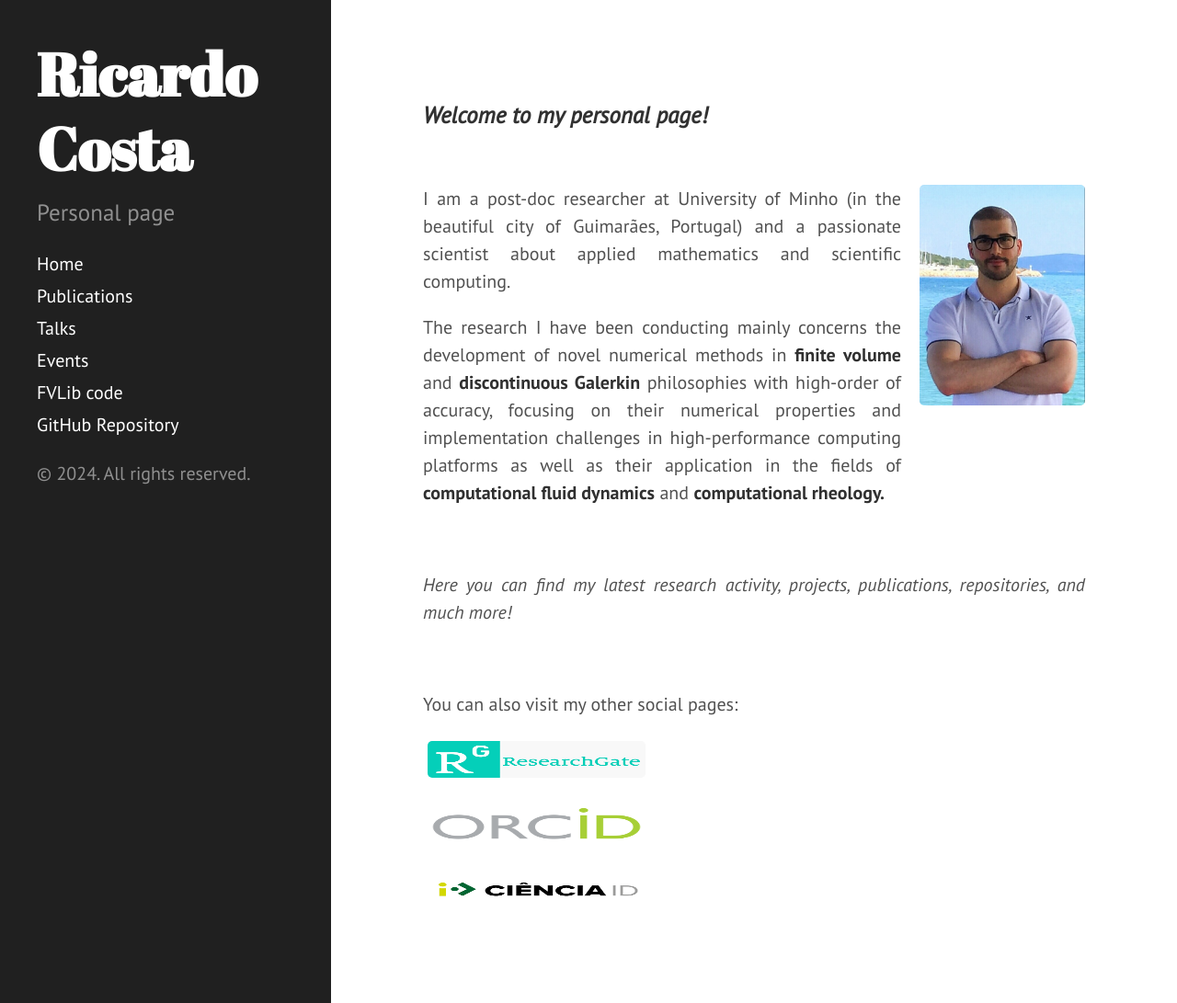
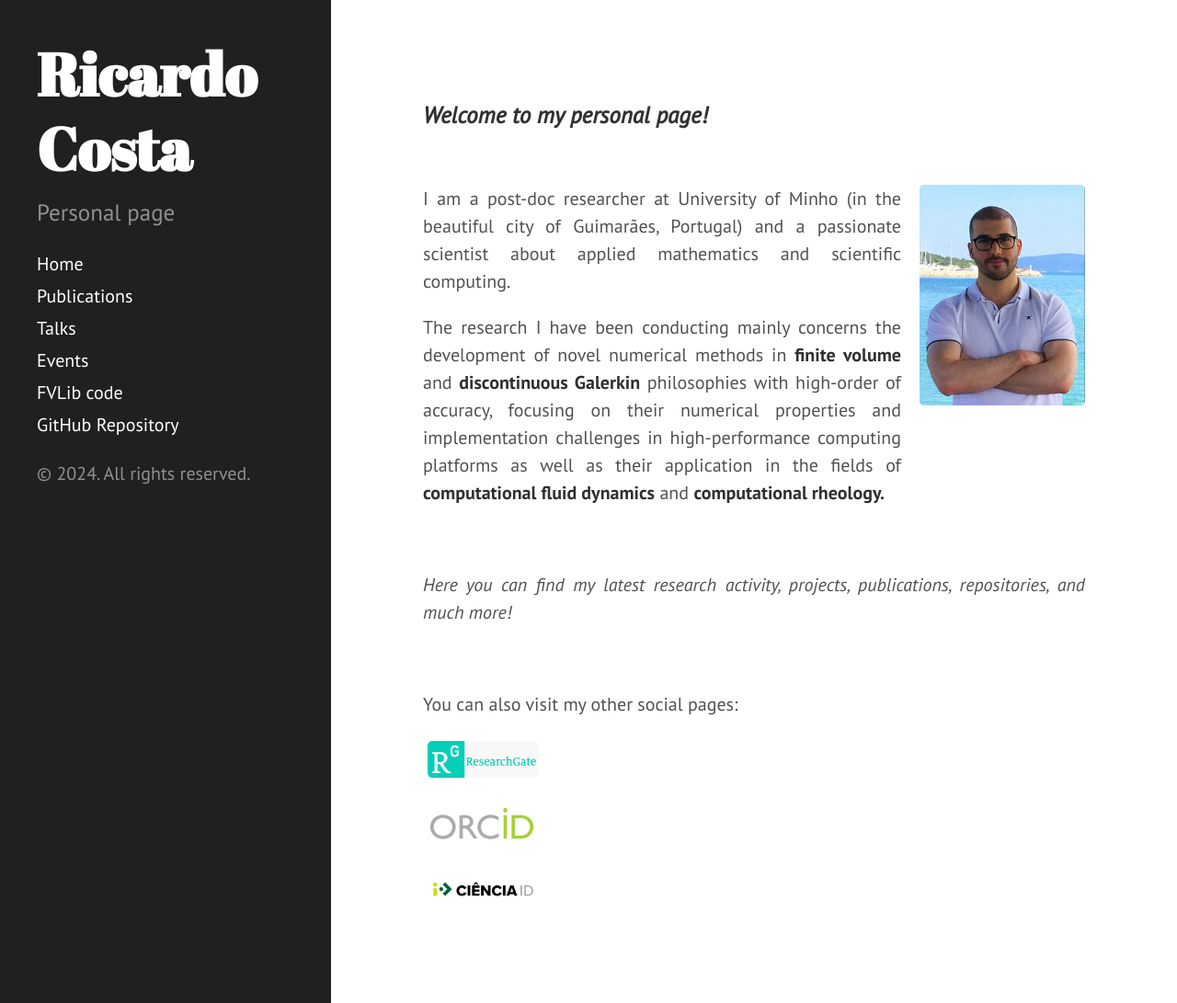
Before and after one commit to ricardodpcosta/ricardodpcosta.github.io, a Jekyll site: the page built from index.md, in a window 1280 px wide and 1091 px high. Shown: the whole window at 92% size. Built offline with Jekyll 4.4.1, drawn with Linux system fonts in a browser that asks for light colours; Markdown is read by kramdown in place of the engine named in the settings.

Commit message:
Update index.md

```diff
--- a/index.md
+++ b/index.md
@@ -22,19 +22,19 @@ _Here you can find my latest research activity, projects, publications, reposito
 You can also visit my other social pages:
 
 <div class="row">
-  <div class="column">
+  <div class="column" style="width: 33.33%;">
     <a href="https://www.researchgate.net/profile/ricardo-costa-21">
-      <img style="height: 2em; width: 33.33%;" src="public/researchgate.png">
+      <img style="height: 2em;" src="public/researchgate.png">
     </a>
   </div>
-  <div class="column">
+  <div class="column" style="width: 33.33%;">
     <a href="https://orcid.org/0000-0002-1904-8317">
-      <img style="height: 2em; width: 33.33%;" src="public/orcid.png">
+      <img style="height: 2em;" src="public/orcid.png">
     </a>
   </div>
-  <div class="column">
+  <div class="column" style="width: 33.33%;">
     <a href="https://www.cienciavitae.pt/2F14-5623-03EB">
-      <img style="height: 2em; width: 33.33%;" src="public/cienciaid.png">
+      <img style="height: 2em;" src="public/cienciaid.png">
     </a>
   </div>
 </div>
```
